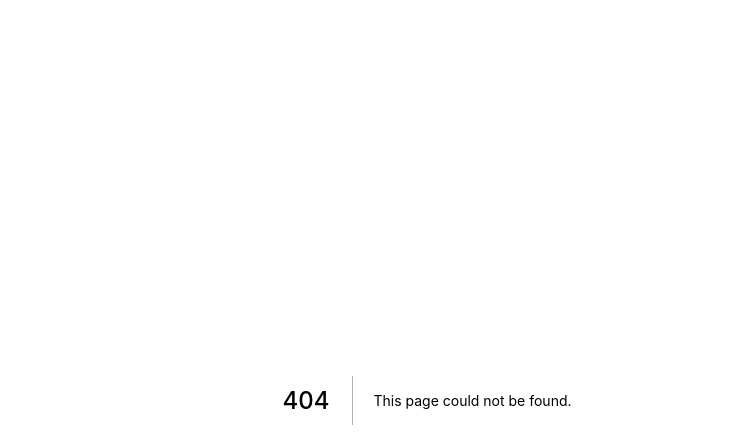
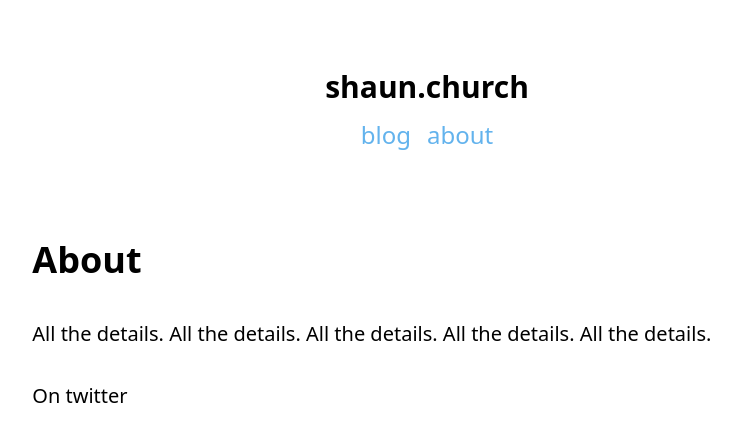
Before and after one commit to NorfolkDev/norfolkdevelopers-website, a Next.js app: page /about in a window 1280 px wide. Before the commit this address had no page. Shown: the top 448 px of the page, without its empty margins (213-954 px from the left). Built offline with nearby package versions, Linux system fonts and the light colour scheme.

Commit message:
Add basic about page

```diff
--- /dev/null
+++ b/src/pages/about.tsx
@@ -0,0 +1,16 @@
+import Layout from "../components/layout/Layout";
+
+export default function AboutRoute() {
+  return (
+    <Layout>
+      <h1 className="inset mt-20 text-4xl font-extrabold mb-8">About</h1>
+      <main className="inset typography">
+        <p>
+          All the details. All the details. All the details. All the details.
+          All the details.{" "}
+        </p>
+        <p>On twitter</p>
+      </main>
+    </Layout>
+  );
+}
```
